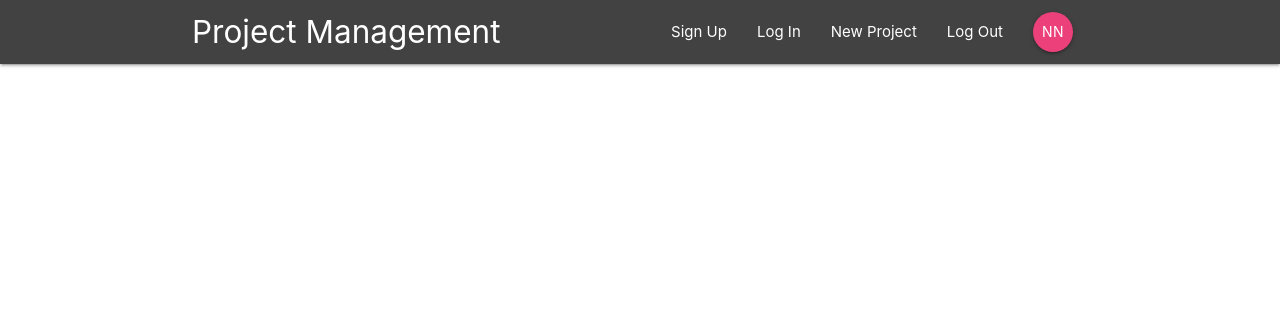
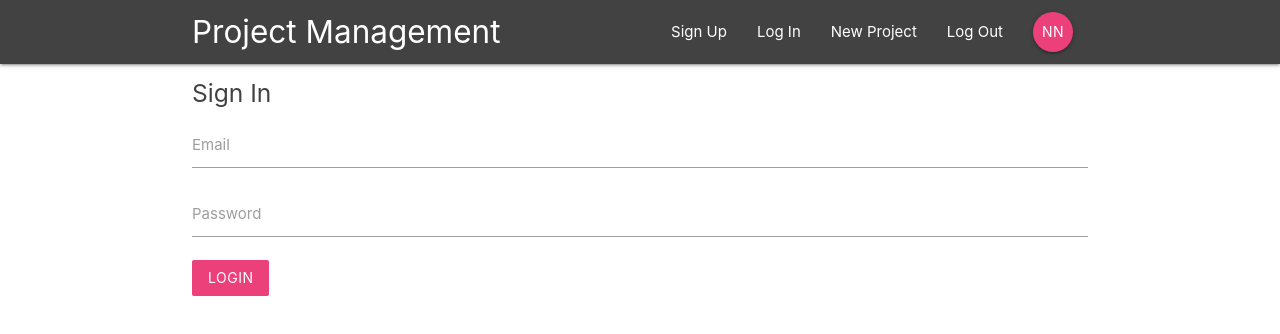
Before and after one commit to TobiOladoja/react-projectmanagement, a React (Create React App) app: page /signin in a window 1280 px wide. Shown: the top 334 px of the page. Built offline with nearby package versions, Linux system fonts and the light colour scheme.

Commit message:
Added materialize JS CDN so the sign up form doesn't present text covering what the user is typing

```diff
--- a/public/index.html
+++ b/public/index.html
@@ -50,4 +50,6 @@
       To create a production bundle, use `npm run build` or `yarn build`.
     -->
   </body>
+  <!-- Compiled and minified JavaScript -->
+  <script src="https://cdnjs.cloudflare.com/ajax/libs/materialize/1.0.0/js/materialize.min.js"></script>
 </html>
--- a/src/App.js
+++ b/src/App.js
@@ -3,6 +3,7 @@
 import Navbar from './components/layout/Navbar';
 import Dashboard from './components/dashboard/Dashboard';
 import ProjectDetails from './components/projects/ProjectDetails';
+import SignIn from './components/auth/SignIn';
 
 export default class App extends Component {
   render() {
@@ -14,6 +15,7 @@
           <Switch>
             <Route exact path='/' component={Dashboard} />
             <Route path='/project/:id' component={ProjectDetails} />
+            <Route path='/signin' component={SignIn} />
           </Switch>
         </div>
       </BrowserRouter>
--- a/src/components/auth/SignIn.js
+++ b/src/components/auth/SignIn.js
@@ -0,0 +1,34 @@
+import React, { Component } from 'react';
+
+export class SignIn extends Component {
+  state = {};
+  handleChange = e => {
+    console.log(e);
+  };
+  handleSubmit = e => {
+    console.log(e);
+  };
+  render() {
+    return (
+      // Contain all material in a central column
+      <div className='container'>
+        <form onSubmit={this.handleSubmit} className='white'>
+          <h5 className='grey-text text-darken-3'>Sign In</h5>
+          <div className='input-field'>
+            <label htmlFor='email'>Email</label>
+            <input type='email' id='email' onChange={this.handleChange} />
+          </div>
+          <div className='input-field'>
+            <label htmlFor='password'>Password</label>
+            <input type='password' id='password' onChange={this.handleChange} />
+          </div>
+          <div className='input-field'>
+            <button className='btn pink lighten-1 z-depth-0'>Login</button>
+          </div>
+        </form>
+      </div>
+    );
+  }
+}
+
+export default SignIn;
```
